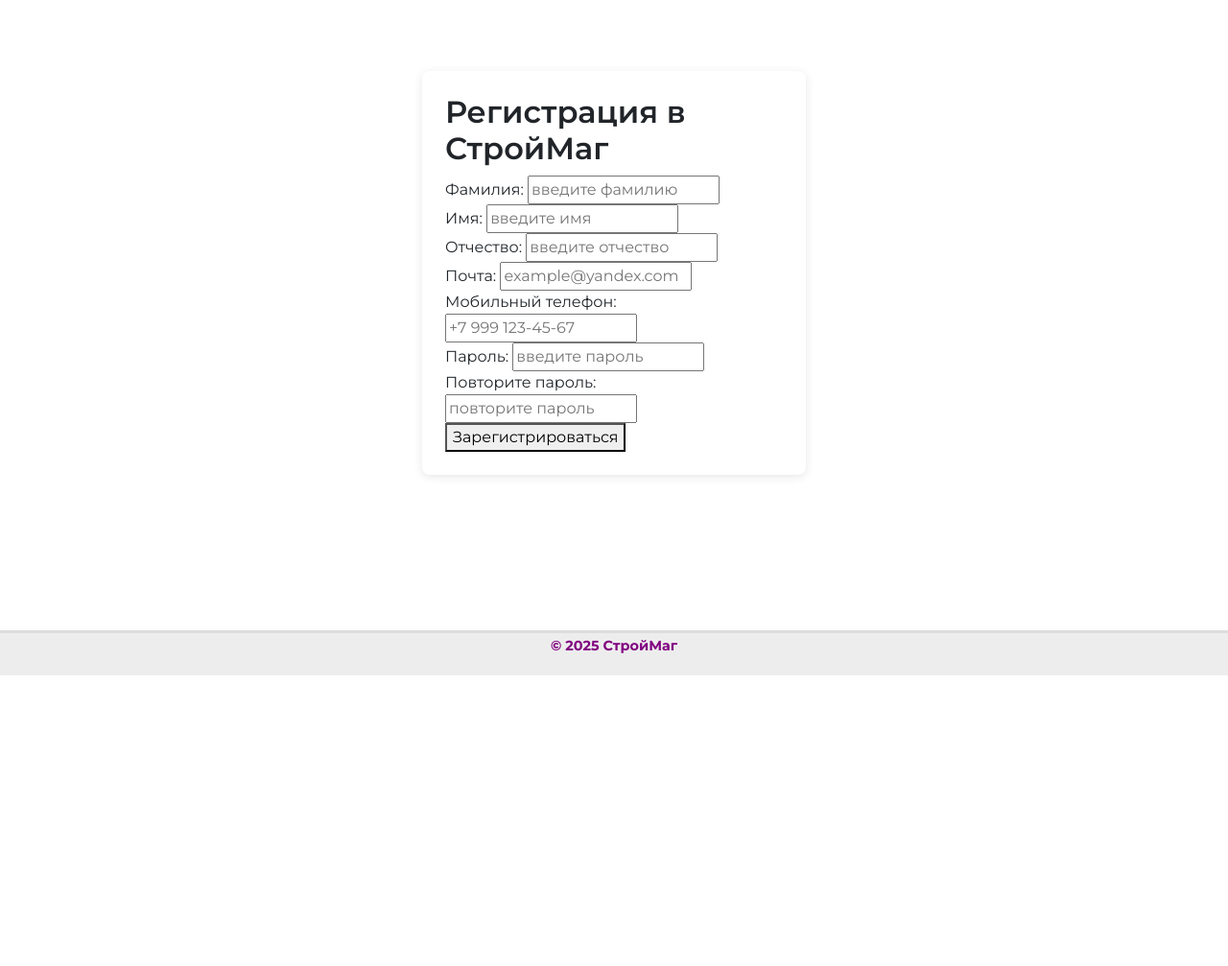
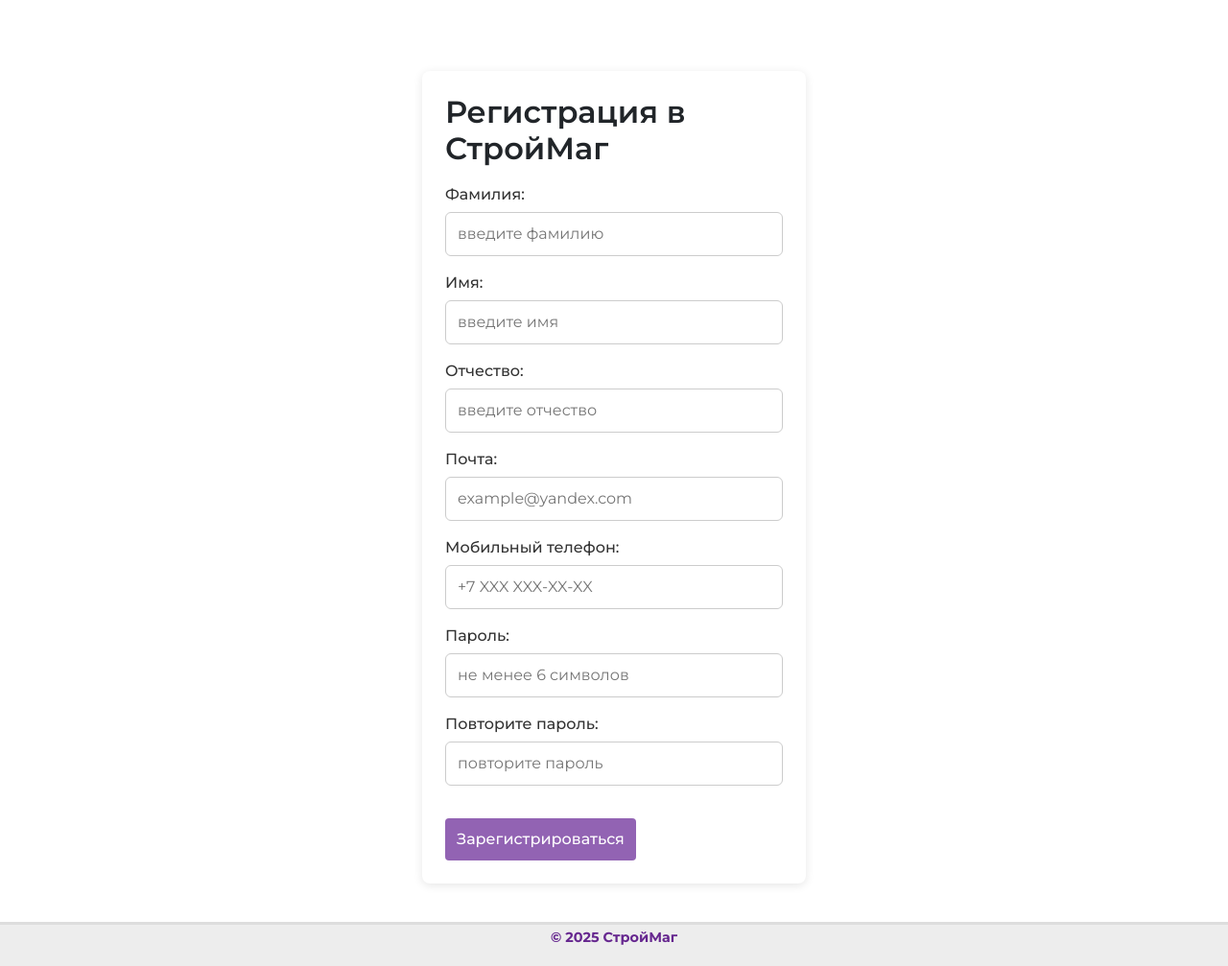
Before and after one commit to darya-sheb/OnlineBuildingMaterialsStore, a FastAPI app: page /auth/register in a window 1280 px wide. Shown: the part 96-1103 px from the top of the page at 96% size. Before the commit the page ends 800 px from the top, so only its background shows below. Run offline with FastAPI, Linux system fonts and the light colour scheme; some libraries are stand-ins or nearby versions.

Commit message:
beautiful auth and register forms)))

```diff
--- a/web/static/css/styles.css
+++ b/web/static/css/styles.css
@@ -40,15 +40,6 @@ main.container {
     padding-right: 15px !important;
 }
 
-.alert-error {
-    color: red;
-    background-color: #ffeeee;
-    border: 1px solid red;
-    padding: 10px;
-    margin-top: 16px;
-    border-radius: 4px;
-}
-
 .header {
     display: flex;
     justify-content: center;
@@ -88,7 +79,7 @@ main.container {
     padding: 3px 0;
     background-color: #ededed;
     border-top: 3px solid #dddddd;
-    color: purple;
+    color: #66278f;
     font-size: 0.9rem;
     margin-top: 40px
 }
@@ -179,7 +170,11 @@ main.container {
     border-radius: 4px;
     font-weight: 500;
     cursor: pointer;
-    margin-top: 12px;
+    margin-top: 18px;
+}
+
+.btn-custom:hover {
+    background-color: #7e3e9c !important;
 }
 
 main.container {
@@ -201,3 +196,82 @@ html, body {
 .page-wrapper > main {
     flex: 1;
 }
+
+input[type="email"],
+input[type="password"],
+input[type="number"],
+input[type="tel"],
+input[type="text"] {
+    width: 100%;
+    padding: 10px 12px;
+    font-size: 1rem;
+    border: 1px solid #ccc;
+    border-radius: 6px;
+    background-color: #fff;
+    transition: border-color 0.2s, box-shadow 0.2s;
+    box-sizing: border-box;
+}
+
+input[type="email"]:focus,
+input[type="password"]:focus,
+input[type="number"]:focus,
+input[type="tel"]:focus,
+input[type="text"]:focus {
+    outline: none;
+    border-color: #6a0dad;
+    box-shadow: 0 0 0 3px rgba(106, 13, 173, 0.15);
+}
+
+label {
+    display: block;
+    margin: 12px 0 6px;
+    font-weight: 500;
+    color: #333;
+}
+
+.form-group {
+    margin: 16px 0;
+}
+
+.form-group label {
+    display: block;
+    margin-bottom: 6px;
+    font-weight: 500;
+    color: #333;
+}
+
+.form-group input {
+    width: 100%;
+    padding: 10px 12px;
+    font-size: 1rem;
+    border: 1px solid #ccc;
+    border-radius: 6px;
+    background-color: #fff;
+    transition: border-color 0.2s, box-shadow 0.2s;
+    box-sizing: border-box;
+}
+
+.form-group input:focus {
+    outline: none;
+    border-color: #6a0dad;
+    box-shadow: 0 0 0 3px rgba(106, 13, 173, 0.15);
+}
+
+.alert {
+    padding: 12px;
+    margin: 20px 0 0;
+    border-radius: 6px;
+    font-weight: 500;
+}
+
+.alert-error {
+    background-color: #ffeeee;
+    color: #c00;
+    border: 1px solid #f8b0b0;
+}
+
+.alert-success {
+    background-color: #eefff0;
+    color: #080;
+    border: 1px solid #b0f8b0;
+}
--- a/web/templates/auth/register.html
+++ b/web/templates/auth/register.html
@@ -7,56 +7,56 @@
     <div class="form-container">
         <h2>Регистрация в СтройМаг</h2>
         <form action="/auth/form/register" method="post">
-            <div class="поле">
+            <div class="form-group">
                 <label>Фамилия:</label>
                 <input type="text" name="last_name" placeholder="введите фамилию" required>
             </div>
-            <div class="поле">
+            <div class="form-group">
                 <label>Имя:</label>
                 <input type="text" name="first_name" placeholder="введите имя" required>
             </div>
-            <div class="поле">
+            <div class="form-group">
                 <label>Отчество:</label>
                 <input type="text" name="patronymic" placeholder="введите отчество">
             </div>
-            <div class="поле">
+            <div class="form-group">
                 <label>Почта:</label>
                 <input type="email" name="email" placeholder="example@yandex.com" required>
             </div>
-            <div class="поле">
+            <div class="form-group">
                 <label>Мобильный телефон:</label>
                 <input
                     type="tel"
                     name="phone"
-                    placeholder="+7 999 123-45-67"
+                    placeholder="+7 XXX XXX-XX-XX"
                     pattern="\+7\s[0-9]{3}\s[0-9]{3}-[0-9]{2}-[0-9]{2}"
-                    title="Формат: +7 XXX XXX-XX-XX (обязательно с плюсом и дефисами)"
+                    title="Формат: +7 XXX XXX-XX-XX"
                     required
                 >
             </div>
-            <div class="поле">
+            <div class="form-group">
                 <label>Пароль:</label>
-                <input type="password" name="password" placeholder="введите пароль" minlength="6" required>
+                <input type="password" name="password" placeholder="не менее 6 символов" minlength="6" required>
             </div>
-            <div class="поле">
+            <div class="form-group">
                 <label>Повторите пароль:</label>
                 <input type="password" name="password_confirm" placeholder="повторите пароль" minlength="6" required>
             </div>
             <input type="hidden" name="role" value="CLIENT">
-            <button type="submit" class="тык">Зарегистрироваться</button>
+            <button type="submit" class="btn btn-custom">Зарегистрироваться</button>
         </form>
-    </div>
 
         {% if request.query_params.get('error') %}
-    <div style="color: red; padding: 10px; margin: 10px 0; border: 1px solid red; border-radius: 4px;">
+        <div class="alert alert-error">
             Ошибка: {{ request.query_params.get('error') }}
         </div>
         {% endif %}
 
         {% if request.query_params.get('message') %}
-    <div style="color: green; padding: 10px; margin: 10px 0; border: 1px solid green; border-radius: 4px;">
+        <div class="alert alert-success">
             {{ request.query_params.get('message') }}
         </div>
         {% endif %}
     </div>
+</div>
 {% endblock %}
```
Lines whose indentation alone changed are shown as unchanged.
